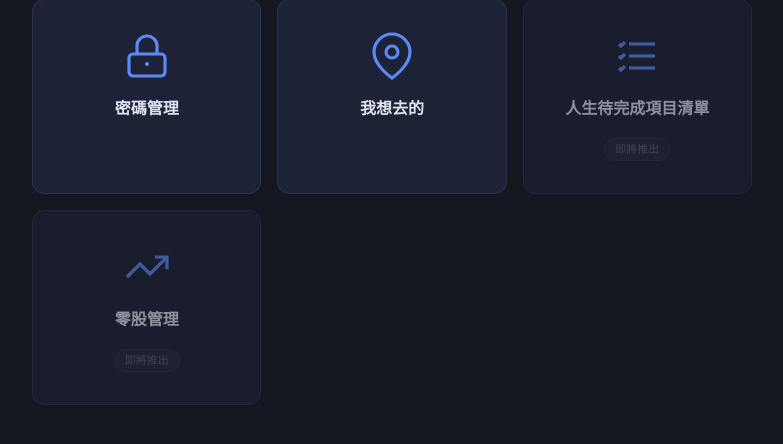
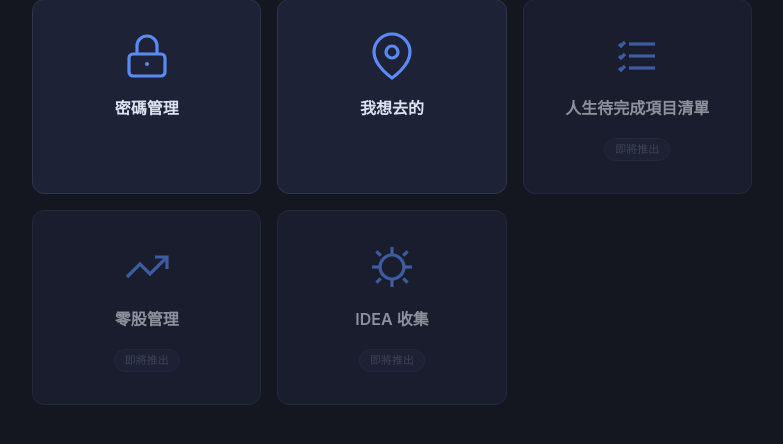
Before and after one commit to ealin/PrivateInfoMgr, a Flask app: page / in a window 1280 px wide. Shown: the part 252-696 px from the top of the page, without its empty margins (248-1031 px from the left). Run offline with Flask 3, Linux system fonts and the light colour scheme.

Commit message:
feat: add ideas entry and password record count

```diff
--- a/app.py
+++ b/app.py
@@ -66,5 +66,10 @@ def stocks():
     return render_template('placeholder.html', module_key='module.stocks')
 
 
+@app.route('/ideas/')
+def ideas():
+    return render_template('placeholder.html', module_key='module.ideas')
+
+
 if __name__ == '__main__':
     app.run(host='127.0.0.1', port=5000, debug=False)
--- a/templates/home.html
+++ b/templates/home.html
@@ -116,6 +116,22 @@
       <span class="module-badge">{{ t('home.coming_soon') }}</span>
     </a>
 
+    <a href="{{ url_for('ideas') }}" class="module-card module-card--placeholder">
+      <svg class="module-icon" viewBox="0 0 24 24" fill="none" stroke="currentColor" stroke-width="1.6">
+        <line x1="12" y1="2" x2="12" y2="6"/>
+        <path d="M12 18a6 6 0 1 0 0-12 6 6 0 0 0 0 12z"/>
+        <line x1="12" y1="22" x2="12" y2="18"/>
+        <line x1="4.22" y1="4.22" x2="6.34" y2="6.34"/>
+        <line x1="17.66" y1="17.66" x2="19.78" y2="19.78"/>
+        <line x1="2" y1="12" x2="6" y2="12"/>
+        <line x1="18" y1="12" x2="22" y2="12"/>
+        <line x1="4.22" y1="19.78" x2="6.34" y2="17.66"/>
+        <line x1="17.66" y1="6.34" x2="19.78" y2="4.22"/>
+      </svg>
+      <span class="module-name">{{ t('module.ideas') }}</span>
+      <span class="module-badge">{{ t('home.coming_soon') }}</span>
+    </a>
+
   </div>
 </div>
 </body>
--- a/templates/pwd/base.html
+++ b/templates/pwd/base.html
@@ -50,7 +50,9 @@
     'copied':             t('pwd.reveal.copied'),
     'view_pwd':           t('pwd.record.view_pwd'),
     'edit':               t('pwd.record.edit'),
-    'delete':             t('pwd.record.delete')
+    'delete':             t('pwd.record.delete'),
+    'count_total':        t('pwd.dashboard.count_total'),
+    'count_filtered':     t('pwd.dashboard.count_filtered')
   } %}
   <script>window.T = {{ T_data | tojson }};</script>
   <script src="{{ url_for('static', filename='js/app.js') }}"></script>
--- a/templates/pwd/dashboard.html
+++ b/templates/pwd/dashboard.html
@@ -35,7 +35,7 @@
     </div>
 
     <!-- Search bar -->
-    <div class="search-bar">
+    <div class="search-bar" style="display:flex;align-items:center;gap:16px">
       <div class="search-wrap">
         <svg class="search-icon" viewBox="0 0 24 24" fill="none" stroke="currentColor" stroke-width="2" width="15" height="15">
           <circle cx="11" cy="11" r="8"/><line x1="21" y1="21" x2="16.65" y2="16.65"/>
@@ -43,6 +43,7 @@
         <input type="text" id="searchInput" placeholder="{{ t('pwd.dashboard.search_ph') }}" autocomplete="off" readonly>
         <button id="searchClear" class="search-clear" hidden title="&times;">&times;</button>
       </div>
+      <span id="recordCount" style="font-size:13px;color:var(--text2);white-space:nowrap;flex-shrink:0"></span>
     </div>
 
     <!-- Records table -->
--- a/translations/en.json
+++ b/translations/en.json
@@ -10,6 +10,7 @@
   "module.places":      "Places I Want to Go",
   "module.bucket_list": "Life Bucket List",
   "module.stocks":      "Fractional Shares",
+  "module.ideas":       "IDEA Collection",
 
   "places.brand":      "Places I Want to Go",
   "places.page_title": "Select Database — Places",
@@ -88,10 +89,12 @@
   "pwd.field.password2_ph":    "Second-layer password",
   "pwd.field.password2_new_ph":"Used to reveal passwords. Must differ from first-layer.",
 
-  "pwd.dashboard.page_title": "Password Records",
-  "pwd.dashboard.current_db": "Current Database",
-  "pwd.dashboard.new_record": "+ New Record",
-  "pwd.dashboard.search_ph":  "Search by name…",
+  "pwd.dashboard.page_title":     "Password Records",
+  "pwd.dashboard.current_db":     "Current Database",
+  "pwd.dashboard.new_record":     "+ New Record",
+  "pwd.dashboard.search_ph":      "Search by name…",
+  "pwd.dashboard.count_total":    "{n} records",
+  "pwd.dashboard.count_filtered": "{found} of {total} records",
 
   "pwd.table.name":    "Name",
   "pwd.table.url":     "URL",
--- a/translations/zh_TW.json
+++ b/translations/zh_TW.json
@@ -10,6 +10,7 @@
   "module.places":      "我想去的",
   "module.bucket_list": "人生待完成項目清單",
   "module.stocks":      "零股管理",
+  "module.ideas":       "IDEA 收集",
 
   "places.brand":      "我想去的",
   "places.page_title": "選擇資料庫 — 我想去的",
@@ -88,10 +89,12 @@
   "pwd.field.password2_ph":   "第二層密碼",
   "pwd.field.password2_new_ph":"用於查看密碼，不可與第一層相同",
 
-  "pwd.dashboard.page_title":    "密碼記錄",
-  "pwd.dashboard.current_db":    "目前資料庫",
-  "pwd.dashboard.new_record":    "+ 新增記錄",
-  "pwd.dashboard.search_ph":     "搜尋名稱…",
+  "pwd.dashboard.page_title":        "密碼記錄",
+  "pwd.dashboard.current_db":        "目前資料庫",
+  "pwd.dashboard.new_record":        "+ 新增記錄",
+  "pwd.dashboard.search_ph":         "搜尋名稱…",
+  "pwd.dashboard.count_total":       "共 {n} 筆",
+  "pwd.dashboard.count_filtered":    "找到 {found} / 共 {total} 筆",
 
   "pwd.table.name":    "名稱",
   "pwd.table.url":     "網址",
```
Also changed, not shown: static/js/app.js (+15 -0 lines).
